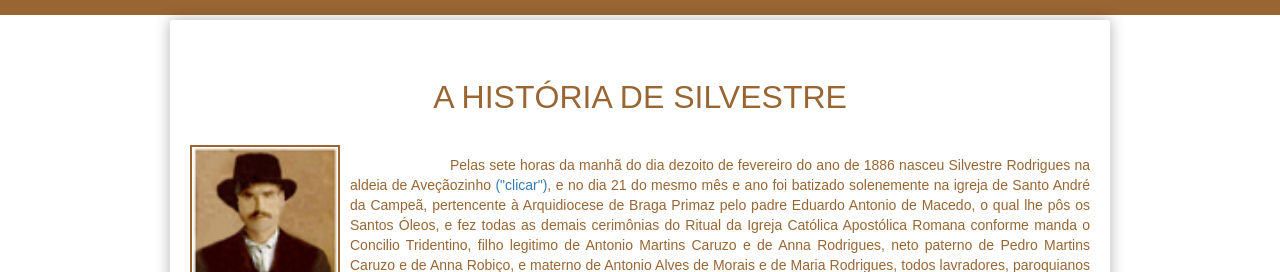
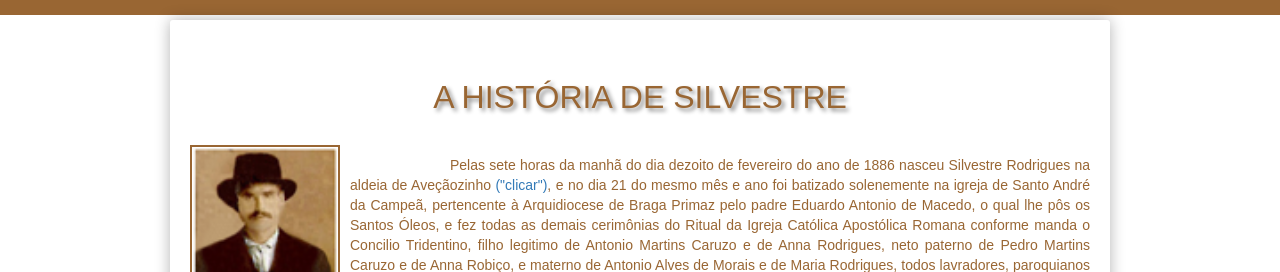
Before and after one commit to claudiovargas1955/claudiovargas1955.github.io, a Jekyll site: the page built from _pages/historia-de-silvestre.html, in a window 1280 px wide. Shown: the part 246-518 px from the top of the page. Built offline with Jekyll 4.4.1, drawn with Linux system fonts in a browser that asks for light colours; some web fonts are replaced.

Commit message:
Update historia-de-silvestre.html

```diff
--- a/_pages/historia-de-silvestre.html
+++ b/_pages/historia-de-silvestre.html
@@ -36,6 +36,9 @@ summary{height: 40px;
             .dir{margin-left:10px;
                  border:#996633 solid 2px;
                 }
+
+             h1{text-shadow: 3px 3px 4px #888;
+    }
   </style>
 <p>
 <h1 align="center">A HISTÓRIA DE SILVESTRE</h1>
```
